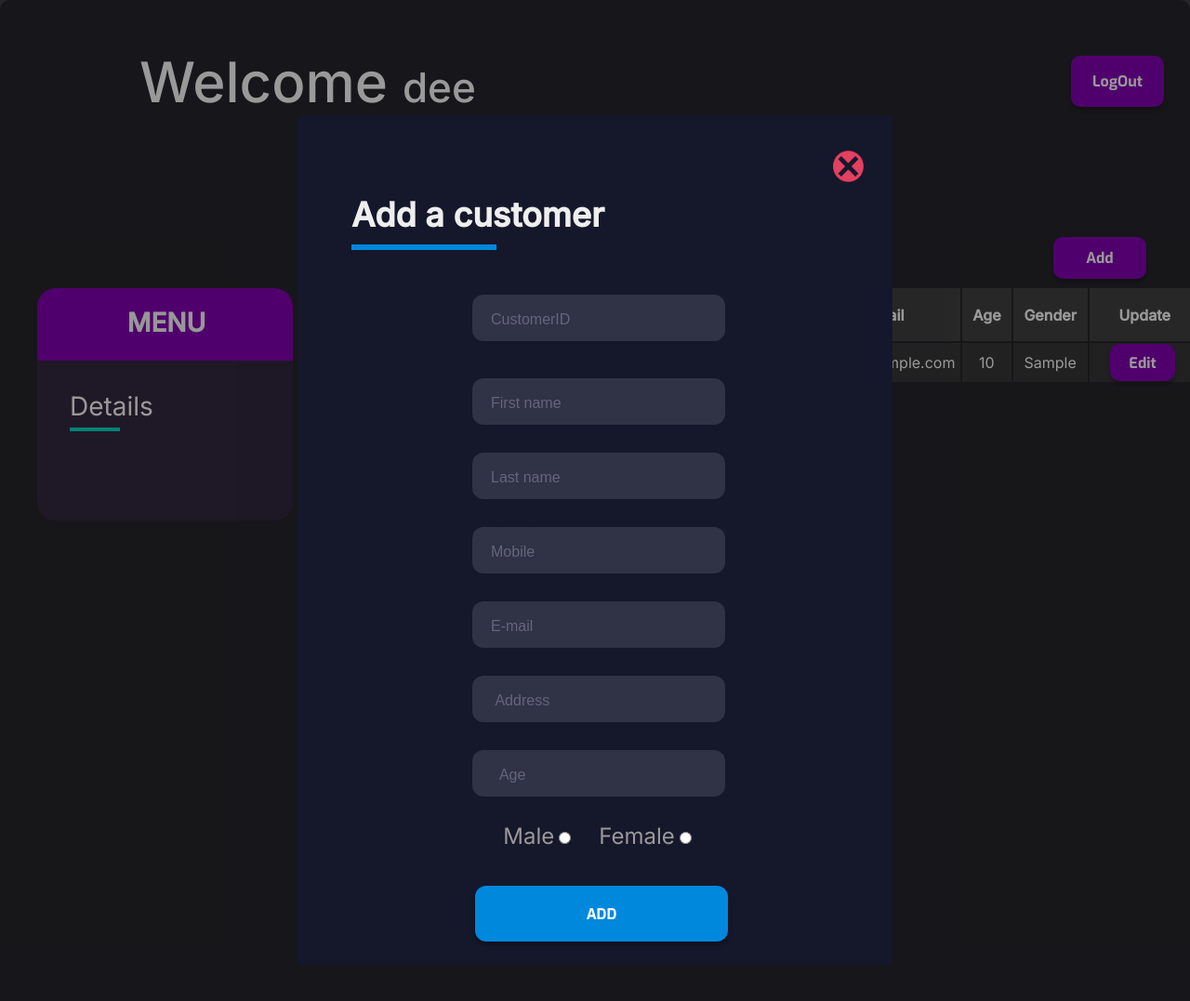
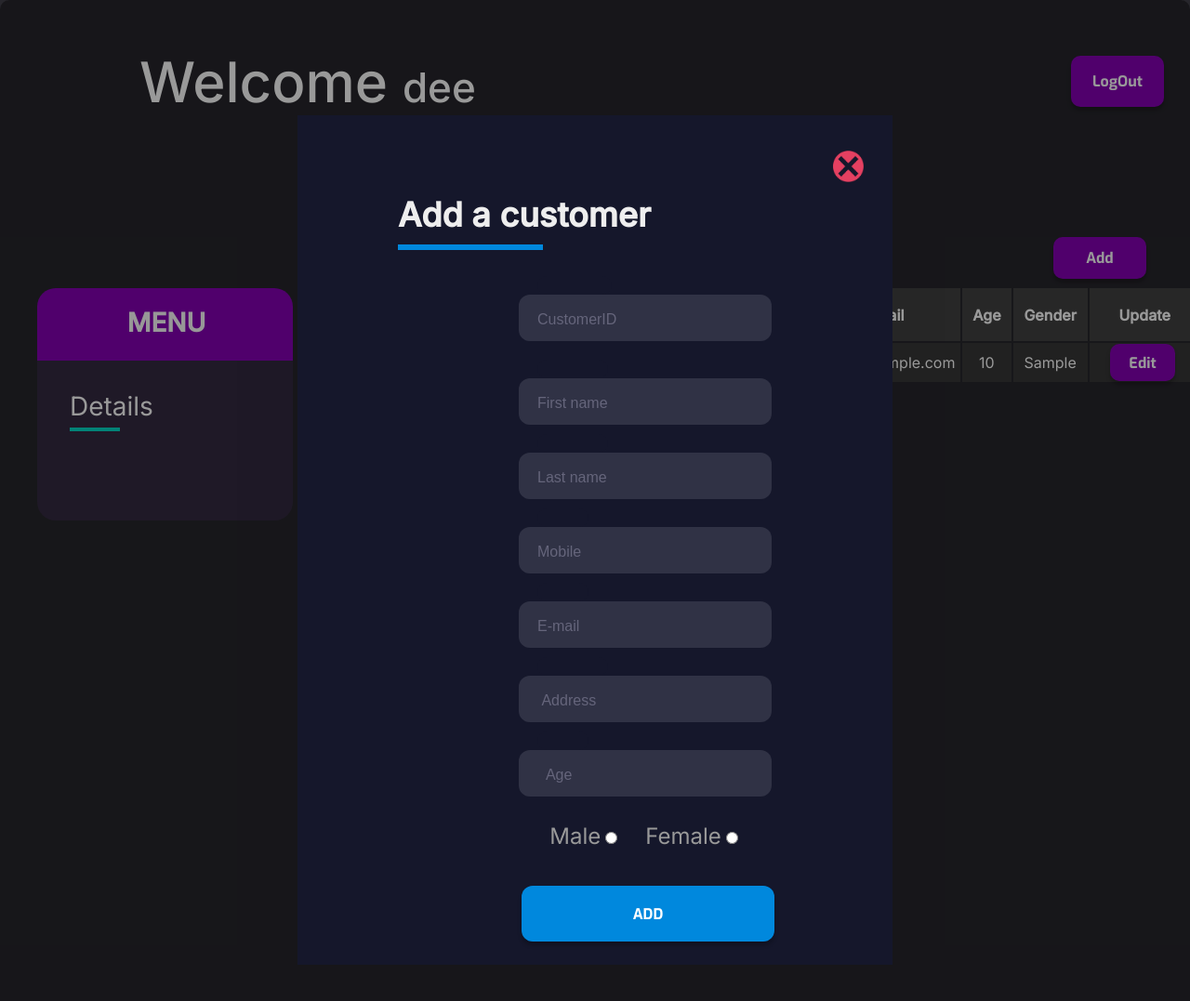
Before and after one commit to danujaya00/IS1109_CRM, a PHP site: page /staffView.php in a window 1280 px wide, after a click on "Add". Shown: the top 1077 px of the page at 93% size. Run offline with PHP 8.4, Linux system fonts and the light colour scheme; a user stored in the database is signed in; tables that the repository leaves empty or names only in its code hold one stand-in row (values such as "Sample post").

Commit message:
Update add.css

```diff
--- a/styles/businessUser/add.css
+++ b/styles/businessUser/add.css
@@ -85,7 +85,7 @@ input[type="text"], input[type="password"] {
 
 .input-pos{
   position: relative;
-  right:150px;
+  right:100px;
   top:50px;
 }
 
```
